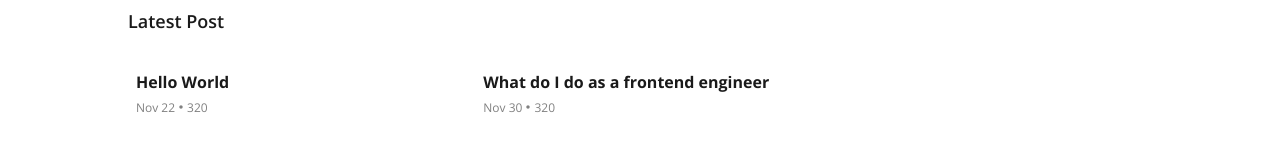
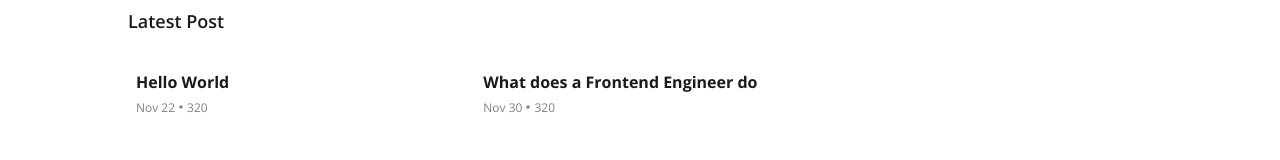
Before and after one commit to josprima-sihombing/josprima.dev, a Next.js app: page / in a window 1280 px wide. Shown: the part 640-800 px from the top of the page. Built offline with nearby package versions, Linux system fonts and the light colour scheme.

Commit message:
update post

```diff
--- a/src/data/posts/posts.ts
+++ b/src/data/posts/posts.ts
@@ -12,7 +12,7 @@ export const posts = [
   {
     createdAt: "2023-11-30T14:14:18.039Z",
     readingTime: 320,
-    title: "What do I do as a frontend engineer",
+    title: "What does a Frontend Engineer do",
     get slug() {
       return titleToSlug(this.title);
     },
```
Also changed, not shown: src/data/posts/contents/what-does-a-frontend-engineer-do.html (renamed from src/data/posts/contents/what-do-i-do-as-a-frontend-engineer.html).
